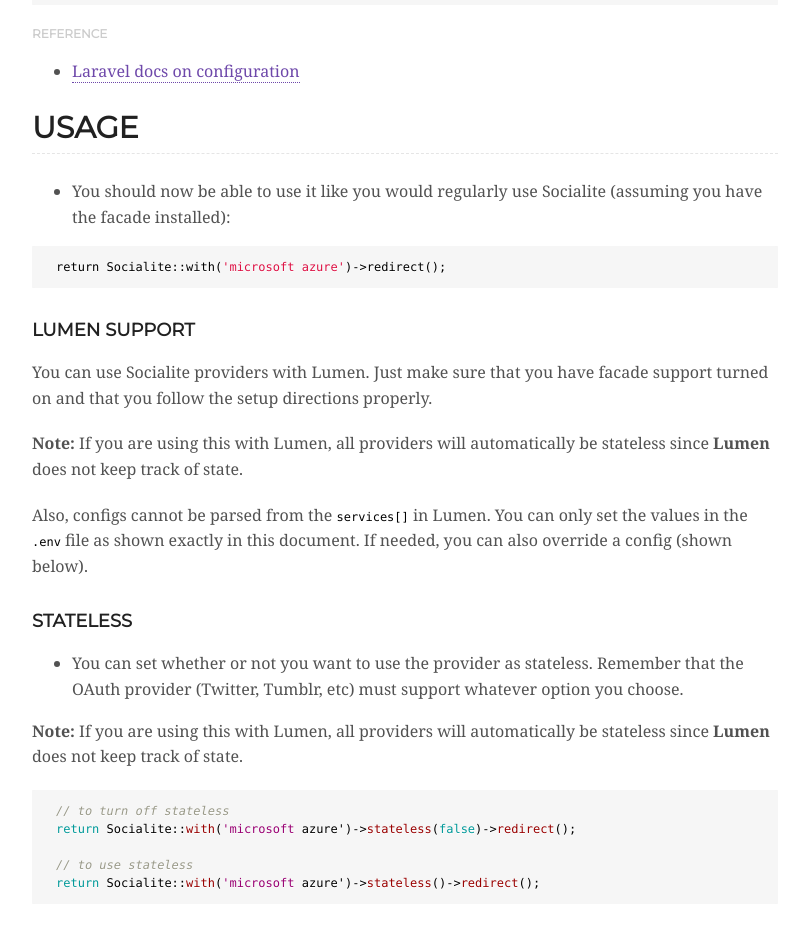
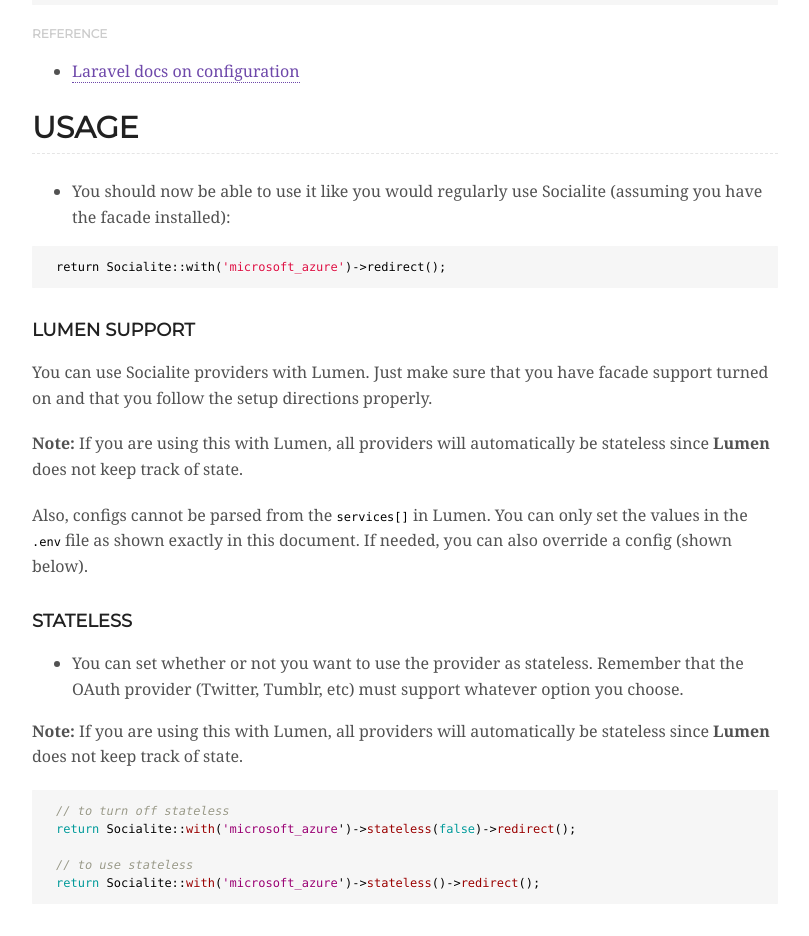
Before and after one commit to SocialiteProviders/socialiteproviders.github.io, a Jekyll site: the page built from _providers/MicrosoftAzure.md, in a window 1280 px wide and 1400 px high, scrolled down 2249 px. Shown: the top 936 px of the window, without its empty margins (349-1158 px from the left). Built offline with Jekyll 4.4.1, drawn with Linux system fonts in a browser that asks for light colours; nearby versions of some CDN libraries; some web fonts are replaced; part of the change alters nothing that is shown; some of the changed text lies outside the part shown.

````diff
--- a/_includes/provider/_usage.md
+++ b/_includes/provider/_usage.md
@@ -1,7 +1,7 @@
 * You should now be able to use it like you would regularly use Socialite (assuming you have the facade installed):
 
 ```php
-return Socialite::with('{{ name | downcase | remove: '.' }}')->redirect();
+return Socialite::with('{{ name | downcase | remove: '.' | replace:' ','_' }}')->redirect();
 ```
 
 ### Lumen Support
@@ -22,10 +22,10 @@ Also, configs cannot be parsed from the `services[]` in Lumen.  You can only set
 
 ```php
 // to turn off stateless
-return Socialite::with('{{ name | downcase | remove: '.' }}')->stateless(false)->redirect();
+return Socialite::with('{{ name | downcase | remove: '.' | replace:' ','_' }}')->stateless(false)->redirect();
 
 // to use stateless
-return Socialite::with('{{ name | downcase | remove: '.' }}')->stateless()->redirect();
+return Socialite::with('{{ name | downcase | remove: '.' | replace:' ','_' }}')->stateless()->redirect();
 ```
 
 
@@ -39,7 +39,7 @@ $clientSecret = "secret";
 $redirectUrl = "http://yourdomain.com/api/redirect";
 $additionalProviderConfig = ['site' => 'meta.stackoverflow.com'];
 $config = new \SocialiteProviders\Manager\Config($clientId, $clientSecret, $redirectUrl, $additionalProviderConfig);
-return Socialite::with('{{ name | downcase | remove: '.' }}')->setConfig($config)->redirect();
+return Socialite::with('{{ name | downcase | remove: '.' | replace:' ','_' }}')->setConfig($config)->redirect();
 ```
 
 ### Retrieving the Access Token Response Body
@@ -51,7 +51,7 @@ may contain items such as a `refresh_token`.
 You can get the access token response body, after you called the `user()` method in Socialite, by accessing the property `$user->accessTokenResponseBody`;
 
 ```php
-$user = Socialite::driver('{{ name | downcase | remove: '.' }}')->user();
+$user = Socialite::driver('{{ name | downcase | remove: '.' | replace:' ','_' }}')->user();
 $accessTokenResponseBody = $user->accessTokenResponseBody;
 ```
 
````
